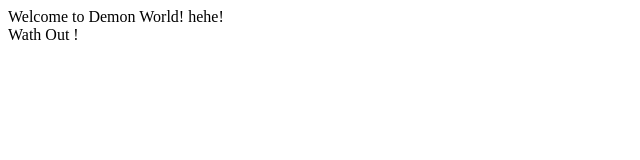
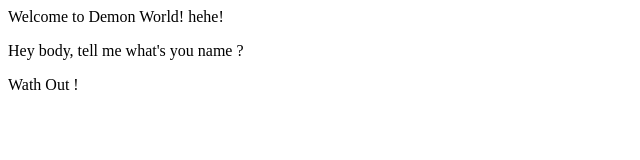
Before and after one commit to greatworks/Hello-Demon, a plain HTML site: page index.html in a window 1280 px wide. Shown: the whole page, without its empty margins (0-640 px from the left). Drawn offline with Linux system fonts and the light colour scheme.

Commit message:
Update index.html

```diff
--- a/index.html
+++ b/index.html
@@ -5,6 +5,7 @@
 </head>
 <body>
 Welcome to Demon World! hehe!
+<p>Hey body, tell me what's you name ?</p>
 <div>Wath Out !</div>
 </body>
 </html>
```
